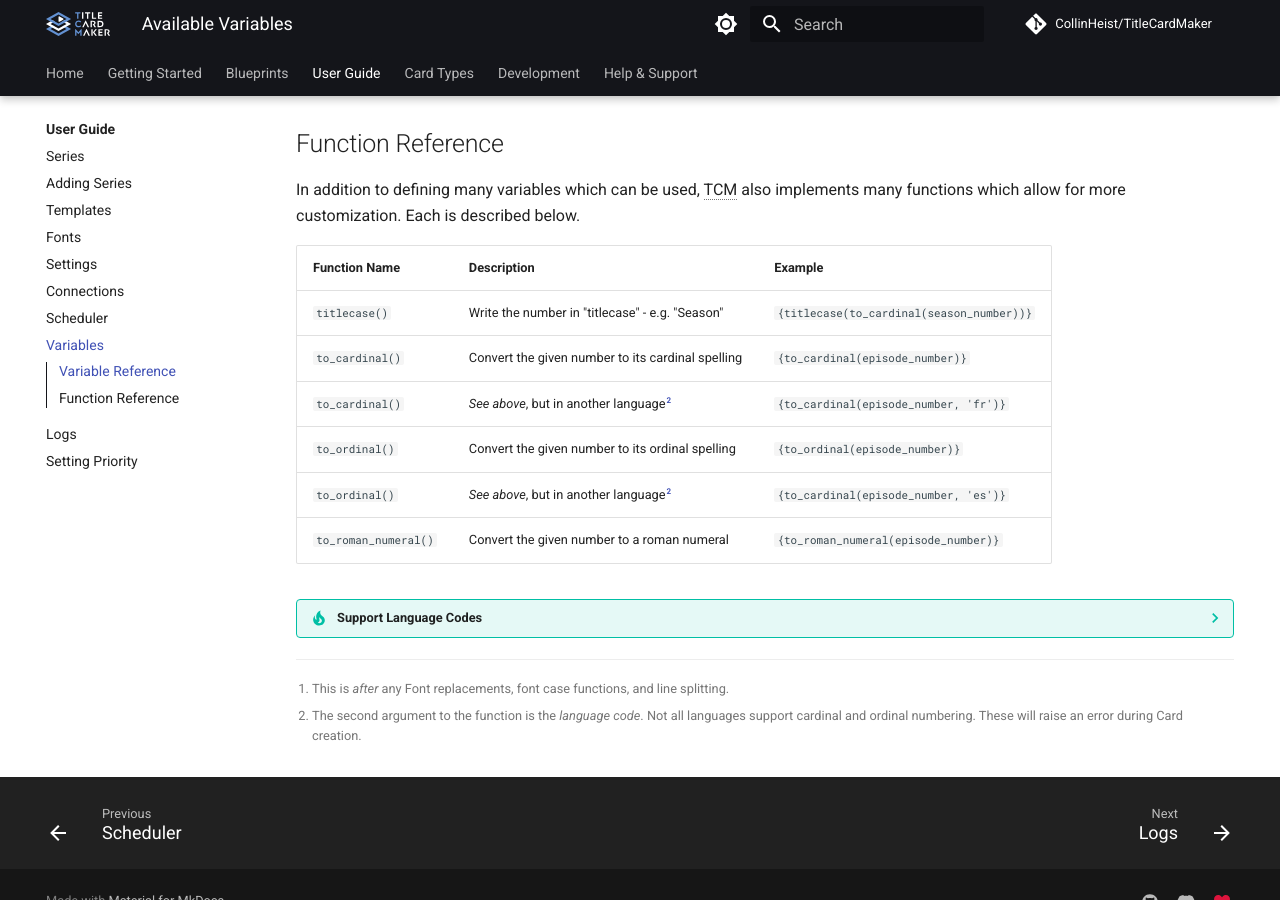
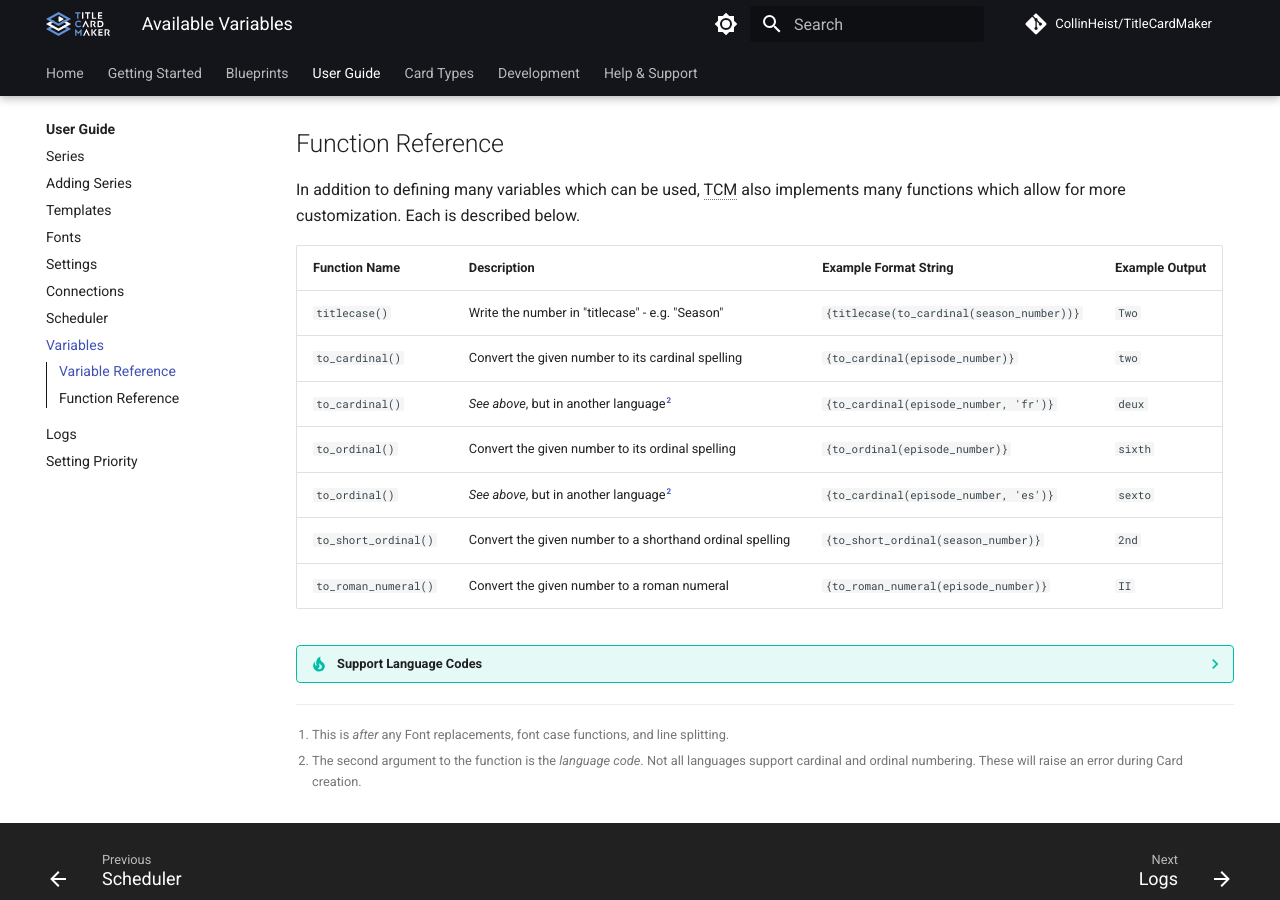
Before and after one commit to CollinHeist/TitleCardMaker, an MkDocs documentation site: the page built from docs/user_guide/variables.md, in a window 1280 px wide and 900 px high, scrolled down 936 px. Built offline with MkDocs 1.6.1 and Material for MkDocs 9.7.7, drawn with Linux system fonts in a browser that asks for light colours; comment, search, counter and statistics services are not loaded.

Commit message:
[61] Add to_short_ordinal FormatString function

```diff
--- a/docs/user_guide/variables.md
+++ b/docs/user_guide/variables.md
@@ -52,7 +52,7 @@ For reference, each variable example is shown for the same hypothetical
         Previously, cardinal and ordinal spelling of numbers (e.g. `Two`,
         `Second`) were available as direct variables (`season_number_cardinal`).
         These are now accessed by the `to_cardinal()` and `to_ordinal()`
-        functions. See [here](#function-reference)
+        functions. See [here](#function-reference).
 
 === "Calculated Metadata"
 
@@ -138,14 +138,15 @@ For reference, each variable example is shown for the same hypothetical
 In addition to defining many variables which can be used, TCM also implements
 many functions which allow for more customization. Each is described below.
 
-| Function Name        | Description                                       | Example                                   |
-| -------------------- | ------------------------------------------------- | ----------------------------------------- |
-| `titlecase()`        | Write the number in "titlecase" - e.g. "Season"   | `{titlecase(to_cardinal(season_number))}` |
-| `to_cardinal()`      | Convert the given number to its cardinal spelling | `{to_cardinal(episode_number)}`           |
-| `to_cardinal()`      | _See above_, but in another language[^2]          | `{to_cardinal(episode_number, 'fr')}`     |
-| `to_ordinal()`       | Convert the given number to its ordinal spelling  | `{to_ordinal(episode_number)}`            |
-| `to_ordinal()`       | _See above_, but in another language[^2]          | `{to_cardinal(episode_number, 'es')}`     |
-| `to_roman_numeral()` | Convert the given number to a roman numeral       | `{to_roman_numeral(episode_number)}`      |
+| Function Name        | Description                                       | Example Format String                     | Example Output |
+| -------------------- | ------------------------------------------------- | ----------------------------------------- | -------------- |
+| `titlecase()`        | Write the number in "titlecase" - e.g. "Season"   | `{titlecase(to_cardinal(season_number))}` | `Two`          |
+| `to_cardinal()`      | Convert the given number to its cardinal spelling | `{to_cardinal(episode_number)}`           | `two`          |
+| `to_cardinal()`      | _See above_, but in another language[^2]          | `{to_cardinal(episode_number, 'fr')}`     | `deux`         |
+| `to_ordinal()`       | Convert the given number to its ordinal spelling  | `{to_ordinal(episode_number)}`            | `sixth`        |
+| `to_ordinal()`       | _See above_, but in another language[^2]          | `{to_cardinal(episode_number, 'es')}`     | `sexto`        |
+| `to_short_ordinal()` | Convert the given number to a shorthand ordinal spelling | `{to_short_ordinal(season_number)}` | `2nd`         |
+| `to_roman_numeral()` | Convert the given number to a roman numeral       | `{to_roman_numeral(episode_number)}`      | `II`           |
 
 ??? tip "Support Language Codes"
 
```
Also changed, not shown: 2 other files.
